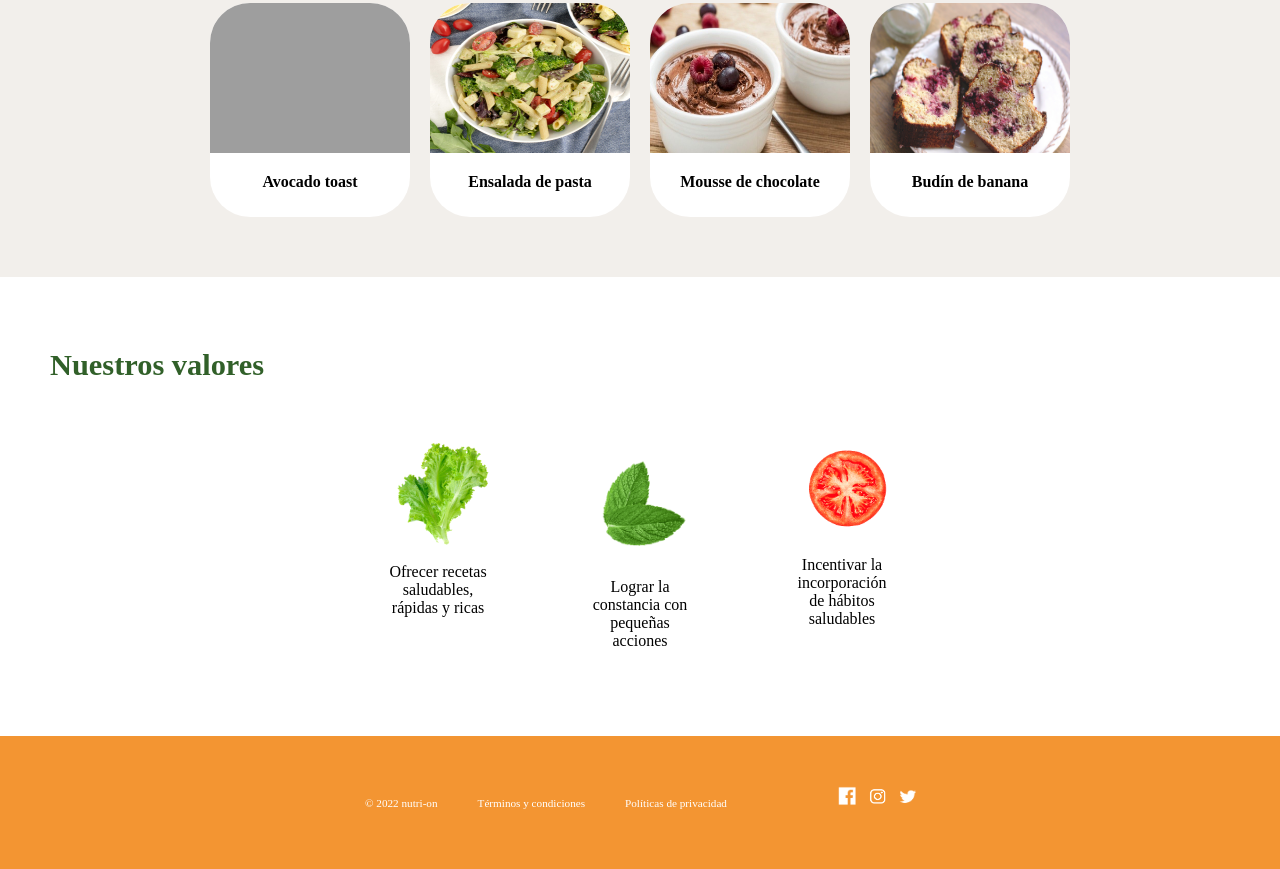
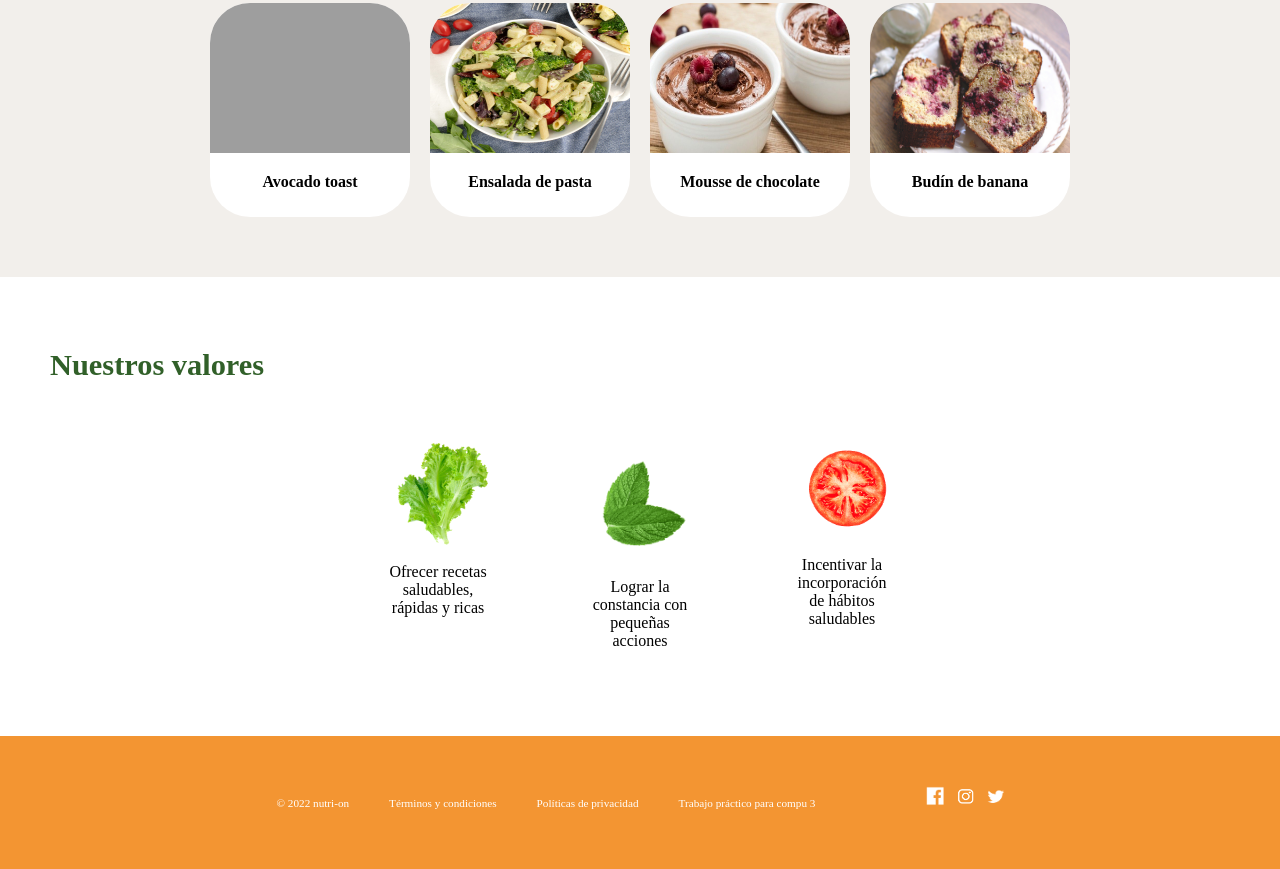
Before and after one commit to Compu3Unla/nutri_on-2022-1, a plain HTML site: page index.html in a window 1280 px wide. Shown: the part 994-1863 px from the top of the page. Drawn offline with Linux system fonts and the light colour scheme; grey boxes are pictures that could not be loaded.

Commit message:
agregue informacion en el footer

```diff
--- a/index.html
+++ b/index.html
@@ -82,6 +82,7 @@
 		<p>© 2022 nutri-on</p>
 		<p>Términos y condiciones</p>
 		<p>Políticas de privacidad</p>
+		<p>Trabajo práctico para compu 3</p>
 		<div class="redessociales">
 			<img src="img/facebook.png" width="20" height="20" alt="facebook">
 			<img src="img/instagram.png" width="20" height="20" alt="instagram">
```
